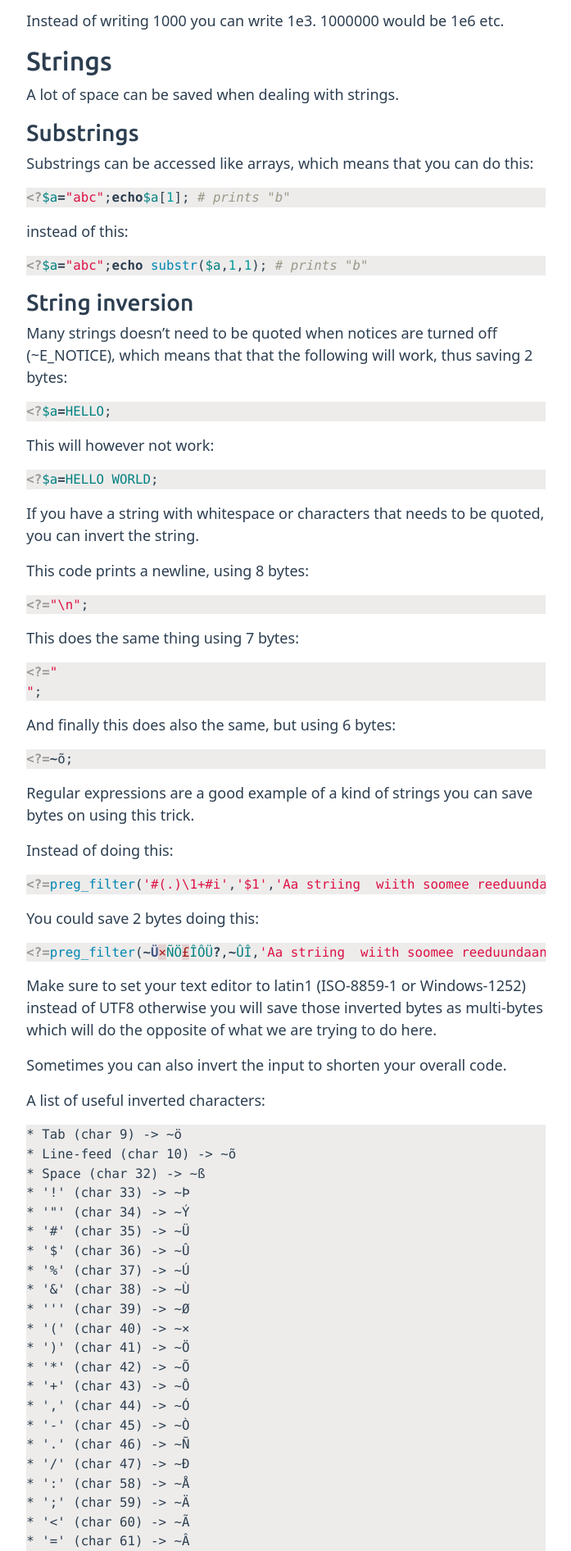
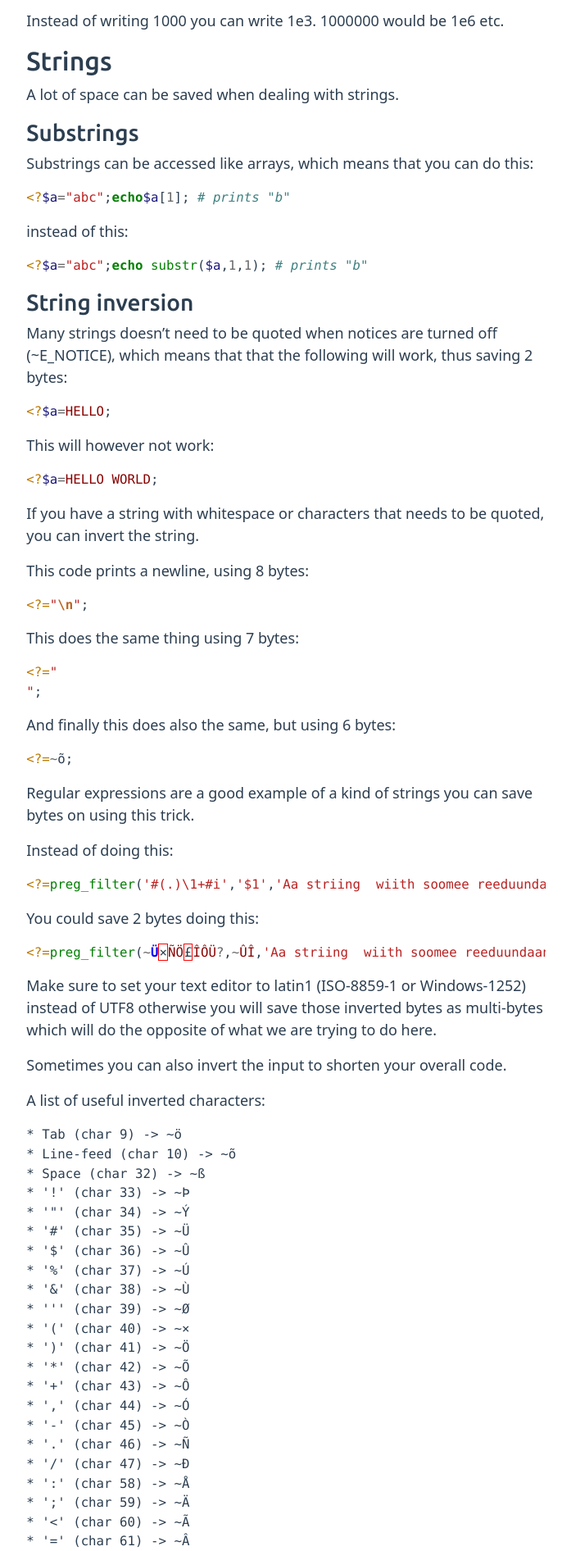
Before and after one commit to dsolstad/dsolstad.github.io, a Jekyll site: the page built from _posts/2018-05-01-phpGolf-tips-and-tricks.md, in a window 1280 px wide. Shown: the part 1736-3628 px from the top of the page at 82% size, without its empty margins (336-1033 px from the left). Built offline with Jekyll 4.4.1, drawn with Linux system fonts in a browser that asks for light colours.

Commit message:
Update syntax.css

```diff
--- a/assets/resources/syntax/syntax.css
+++ b/assets/resources/syntax/syntax.css
@@ -2,64 +2,64 @@
  * http://github.com/mojombo/jekyll
  * MIT License
  */
-
-.highlight  { background: #edeceb; }
-.highlight .c { color: #999988; font-style: italic } /* Comment */
-.highlight .err { color: #a61717; background-color: #e3d2d2 } /* Error */
-.highlight .k { font-weight: bold } /* Keyword */
-.highlight .o { font-weight: bold } /* Operator */
-.highlight .cm { color: #999988; font-style: italic } /* Comment.Multiline */
-.highlight .cp { color: #999999; font-weight: bold } /* Comment.Preproc */
-.highlight .c1 { color: #999988; font-style: italic } /* Comment.Single */
-.highlight .cs { color: #999999; font-weight: bold; font-style: italic } /* Comment.Special */
-.highlight .gd { color: #000000; background-color: #ffdddd } /* Generic.Deleted */
-.highlight .gd .x { color: #000000; background-color: #ffaaaa } /* Generic.Deleted.Specific */
+ .highlight .hll { background-color: #ffffcc }
+.highlight .c { color: #408080; font-style: italic } /* Comment */
+.highlight .err { border: 1px solid #FF0000 } /* Error */
+.highlight .k { color: #008000; font-weight: bold } /* Keyword */
+.highlight .o { color: #666666 } /* Operator */
+.highlight .cm { color: #408080; font-style: italic } /* Comment.Multiline */
+.highlight .cp { color: #BC7A00 } /* Comment.Preproc */
+.highlight .c1 { color: #408080; font-style: italic } /* Comment.Single */
+.highlight .cs { color: #408080; font-style: italic } /* Comment.Special */
+.highlight .gd { color: #A00000 } /* Generic.Deleted */
 .highlight .ge { font-style: italic } /* Generic.Emph */
-.highlight .gr { color: #aa0000 } /* Generic.Error */
-.highlight .gh { color: #999999 } /* Generic.Heading */
-.highlight .gi { color: #000000; background-color: #ddffdd } /* Generic.Inserted */
-.highlight .gi .x { color: #000000; background-color: #aaffaa } /* Generic.Inserted.Specific */
-.highlight .go { color: #888888 } /* Generic.Output */
-.highlight .gp { color: #555555 } /* Generic.Prompt */
+.highlight .gr { color: #FF0000 } /* Generic.Error */
+.highlight .gh { color: #000080; font-weight: bold } /* Generic.Heading */
+.highlight .gi { color: #00A000 } /* Generic.Inserted */
+.highlight .go { color: #808080 } /* Generic.Output */
+.highlight .gp { color: #000080; font-weight: bold } /* Generic.Prompt */
 .highlight .gs { font-weight: bold } /* Generic.Strong */
-.highlight .gu { color: #aaaaaa } /* Generic.Subheading */
-.highlight .gt { color: #aa0000 } /* Generic.Traceback */
-.highlight .kc { font-weight: bold } /* Keyword.Constant */
-.highlight .kd { font-weight: bold } /* Keyword.Declaration */
-.highlight .kp { font-weight: bold } /* Keyword.Pseudo */
-.highlight .kr { font-weight: bold } /* Keyword.Reserved */
-.highlight .kt { color: #445588; font-weight: bold } /* Keyword.Type */
-.highlight .m { color: #009999 } /* Literal.Number */
-.highlight .s { color: #d14 } /* Literal.String */
-.highlight .na { color: #008080 } /* Name.Attribute */
-.highlight .nb { color: #0086B3 } /* Name.Builtin */
-.highlight .nc { color: #445588; font-weight: bold } /* Name.Class */
-.highlight .no { color: #008080 } /* Name.Constant */
-.highlight .ni { color: #800080 } /* Name.Entity */
-.highlight .ne { color: #990000; font-weight: bold } /* Name.Exception */
-.highlight .nf { color: #990000; font-weight: bold } /* Name.Function */
-.highlight .nn { color: #555555 } /* Name.Namespace */
-.highlight .nt { color: #000080 } /* Name.Tag */
-.highlight .nv { color: #008080 } /* Name.Variable */
-.highlight .ow { font-weight: bold } /* Operator.Word */
+.highlight .gu { color: #800080; font-weight: bold } /* Generic.Subheading */
+.highlight .gt { color: #0040D0 } /* Generic.Traceback */
+.highlight .kc { color: #008000; font-weight: bold } /* Keyword.Constant */
+.highlight .kd { color: #008000; font-weight: bold } /* Keyword.Declaration */
+.highlight .kn { color: #008000; font-weight: bold } /* Keyword.Namespace */
+.highlight .kp { color: #008000 } /* Keyword.Pseudo */
+.highlight .kr { color: #008000; font-weight: bold } /* Keyword.Reserved */
+.highlight .kt { color: #B00040 } /* Keyword.Type */
+.highlight .m { color: #666666 } /* Literal.Number */
+.highlight .s { color: #BA2121 } /* Literal.String */
+.highlight .na { color: #7D9029 } /* Name.Attribute */
+.highlight .nb { color: #008000 } /* Name.Builtin */
+.highlight .nc { color: #0000FF; font-weight: bold } /* Name.Class */
+.highlight .no { color: #880000 } /* Name.Constant */
+.highlight .nd { color: #AA22FF } /* Name.Decorator */
+.highlight .ni { color: #999999; font-weight: bold } /* Name.Entity */
+.highlight .ne { color: #D2413A; font-weight: bold } /* Name.Exception */
+.highlight .nf { color: #0000FF } /* Name.Function */
+.highlight .nl { color: #A0A000 } /* Name.Label */
+.highlight .nn { color: #0000FF; font-weight: bold } /* Name.Namespace */
+.highlight .nt { color: #008000; font-weight: bold } /* Name.Tag */
+.highlight .nv { color: #19177C } /* Name.Variable */
+.highlight .ow { color: #AA22FF; font-weight: bold } /* Operator.Word */
 .highlight .w { color: #bbbbbb } /* Text.Whitespace */
-.highlight .mf { color: #009999 } /* Literal.Number.Float */
-.highlight .mh { color: #009999 } /* Literal.Number.Hex */
-.highlight .mi { color: #009999 } /* Literal.Number.Integer */
-.highlight .mo { color: #009999 } /* Literal.Number.Oct */
-.highlight .sb { color: #d14 } /* Literal.String.Backtick */
-.highlight .sc { color: #d14 } /* Literal.String.Char */
-.highlight .sd { color: #d14 } /* Literal.String.Doc */
-.highlight .s2 { color: #d14 } /* Literal.String.Double */
-.highlight .se { color: #d14 } /* Literal.String.Escape */
-.highlight .sh { color: #d14 } /* Literal.String.Heredoc */
-.highlight .si { color: #d14 } /* Literal.String.Interpol */
-.highlight .sx { color: #d14 } /* Literal.String.Other */
-.highlight .sr { color: #009926 } /* Literal.String.Regex */
-.highlight .s1 { color: #d14 } /* Literal.String.Single */
-.highlight .ss { color: #990073 } /* Literal.String.Symbol */
-.highlight .bp { color: #999999 } /* Name.Builtin.Pseudo */
-.highlight .vc { color: #008080 } /* Name.Variable.Class */
-.highlight .vg { color: #008080 } /* Name.Variable.Global */
-.highlight .vi { color: #008080 } /* Name.Variable.Instance */
-.highlight .il { color: #009999 } /* Literal.Number.Integer.Long */
+.highlight .mf { color: #666666 } /* Literal.Number.Float */
+.highlight .mh { color: #666666 } /* Literal.Number.Hex */
+.highlight .mi { color: #666666 } /* Literal.Number.Integer */
+.highlight .mo { color: #666666 } /* Literal.Number.Oct */
+.highlight .sb { color: #BA2121 } /* Literal.String.Backtick */
+.highlight .sc { color: #BA2121 } /* Literal.String.Char */
+.highlight .sd { color: #BA2121; font-style: italic } /* Literal.String.Doc */
+.highlight .s2 { color: #BA2121 } /* Literal.String.Double */
+.highlight .se { color: #BB6622; font-weight: bold } /* Literal.String.Escape */
+.highlight .sh { color: #BA2121 } /* Literal.String.Heredoc */
+.highlight .si { color: #BB6688; font-weight: bold } /* Literal.String.Interpol */
+.highlight .sx { color: #008000 } /* Literal.String.Other */
+.highlight .sr { color: #BB6688 } /* Literal.String.Regex */
+.highlight .s1 { color: #BA2121 } /* Literal.String.Single */
+.highlight .ss { color: #19177C } /* Literal.String.Symbol */
+.highlight .bp { color: #008000 } /* Name.Builtin.Pseudo */
+.highlight .vc { color: #19177C } /* Name.Variable.Class */
+.highlight .vg { color: #19177C } /* Name.Variable.Global */
+.highlight .vi { color: #19177C } /* Name.Variable.Instance */
+.highlight .il { color: #666666 } /* Literal.Number.Integer.Long */
```
